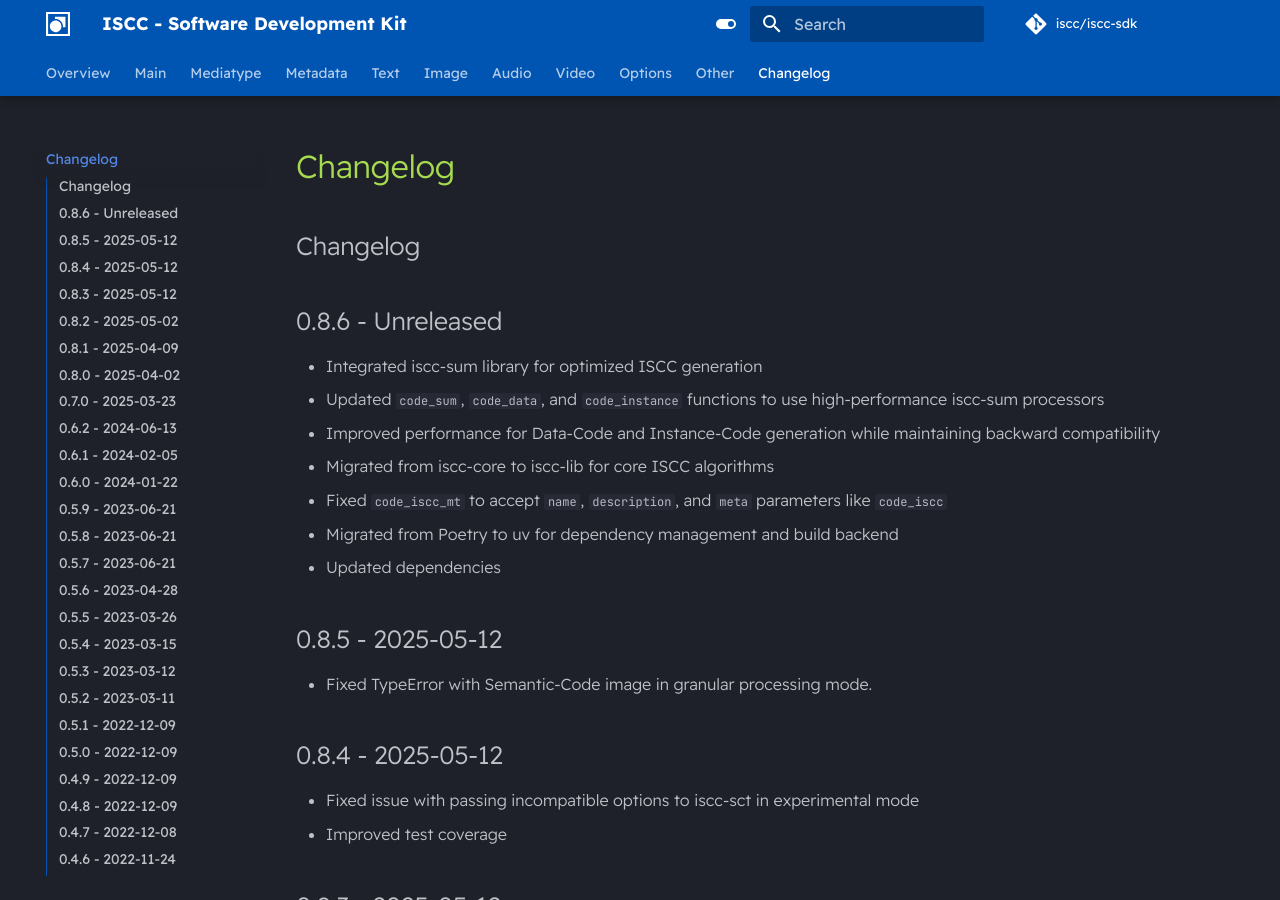
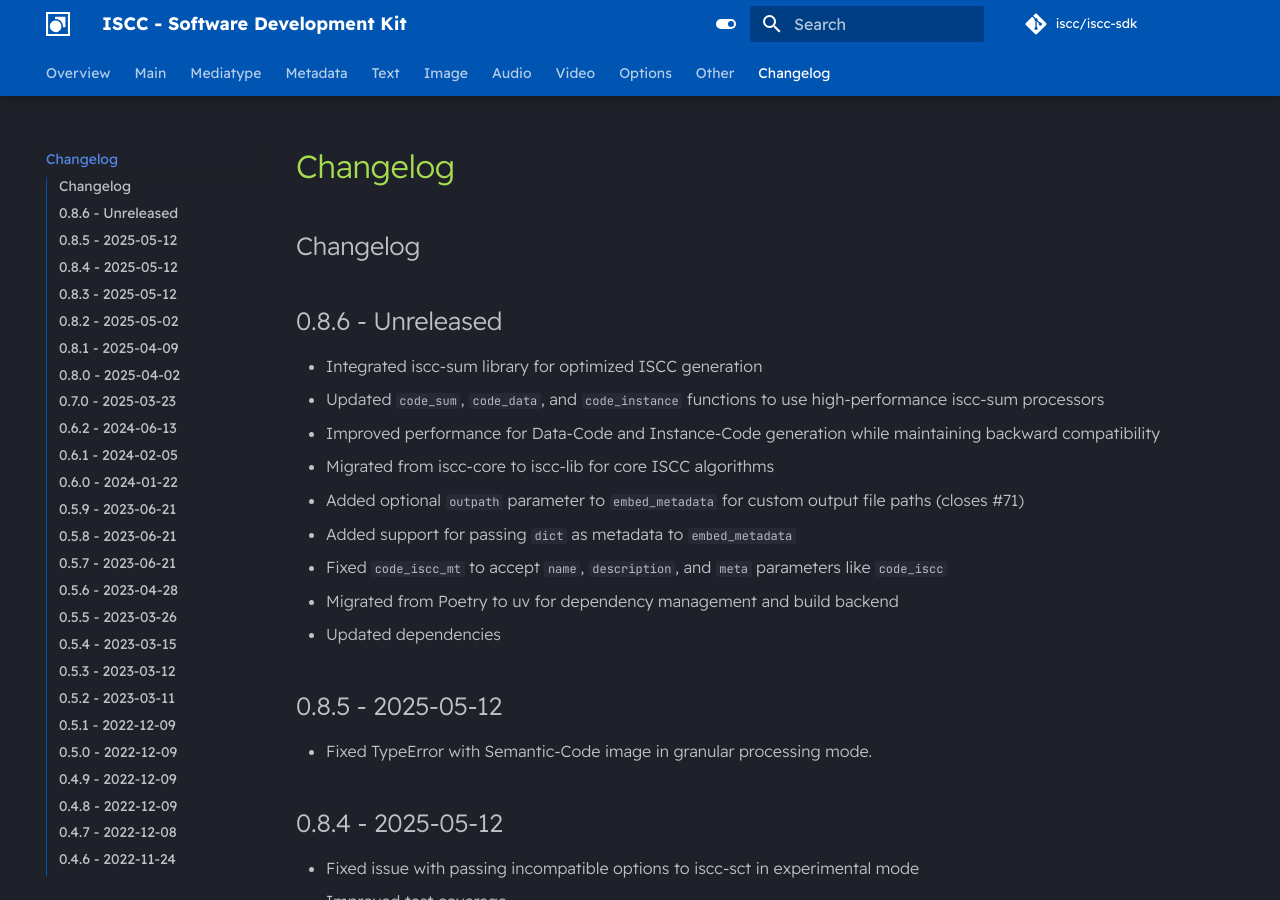
Before and after one commit to iscc/iscc-sdk, an MkDocs documentation site: the page built from docs/changelog.md, in a window 1280 px wide and 900 px high. Built offline with MkDocs 1.6.1 and Material for MkDocs 9.7.7, drawn with Linux system fonts in a browser that asks for light colours; comment, search, counter and statistics services are not loaded.

Commit message:
docs: add embed_metadata changelog entries

```diff
--- a/docs/changelog.md
+++ b/docs/changelog.md
@@ -6,6 +6,8 @@
 - Updated `code_sum`, `code_data`, and `code_instance` functions to use high-performance iscc-sum processors
 - Improved performance for Data-Code and Instance-Code generation while maintaining backward compatibility
 - Migrated from iscc-core to iscc-lib for core ISCC algorithms
+- Added optional `outpath` parameter to `embed_metadata` for custom output file paths (closes #71)
+- Added support for passing `dict` as metadata to `embed_metadata`
 - Fixed `code_iscc_mt` to accept `name`, `description`, and `meta` parameters like `code_iscc`
 - Migrated from Poetry to uv for dependency management and build backend
 - Updated dependencies
```
